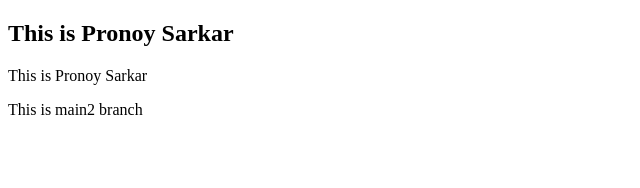
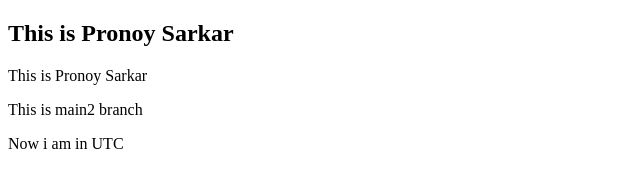
Before and after one commit to apronoy/sinpleProject, a plain HTML site: page index.html in a window 1280 px wide. Shown: the whole page, without its empty margins (0-640 px from the left). Drawn offline with Linux system fonts and the light colour scheme.

Commit message:
this is the line of main branch

```diff
--- a/index.html
+++ b/index.html
@@ -9,6 +9,7 @@
     <h2>This is Pronoy Sarkar</h2>
  <p> This is Pronoy Sarkar </p>
     <p>This is main2 branch</p>
+    Now i am in UTC
 </body>
 
 </html>
```
